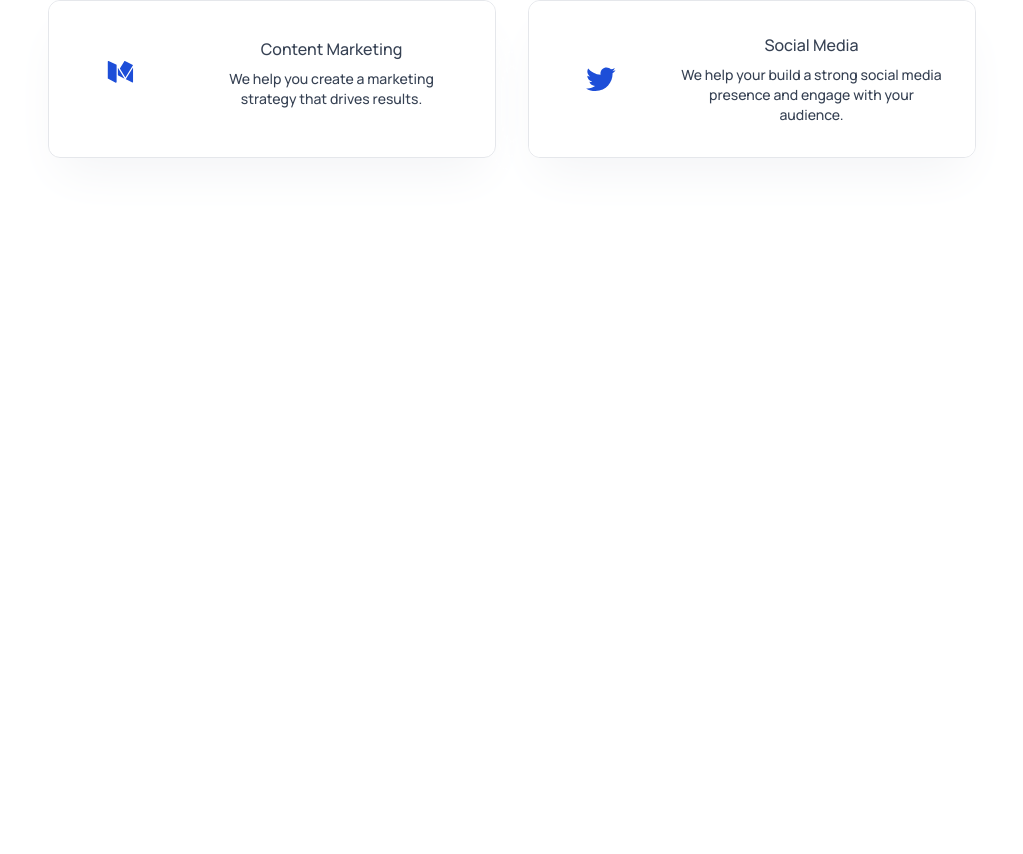
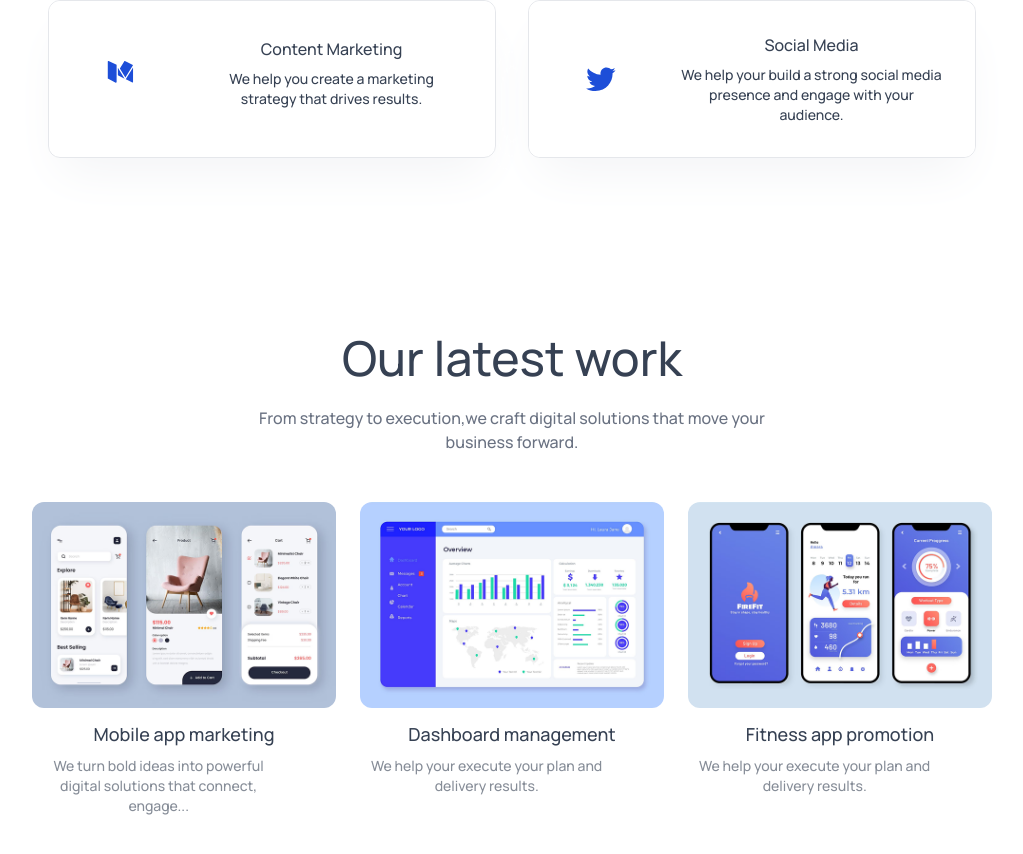
Before and after one commit to krantikumar09/agency.ai-landing-page, a React (Vite) app: page / in a window 1280 px wide. Shown: the part 1688-2542 px from the top of the page, without its empty margins (128-1151 px from the left). Before the commit the page ends 1942 px from the top, so only its background shows below. Built offline with nearby package versions, Linux system fonts and the light colour scheme.

Commit message:
Our Work section completed.

```diff
--- a/src/App.jsx
+++ b/src/App.jsx
@@ -3,6 +3,7 @@
 import Hero from "./components/Hero";
 import TrustedBy from "./components/TrustedBy";
 import Services from "./components/Services";
+import OurWork from "./components/OurWork";
 
 function App() {
   const [theme, setTheme] = useState(
@@ -15,6 +16,7 @@
       <Hero />
       <TrustedBy/>
       <Services/>
+      <OurWork/>
     </div>
   );
 }
--- /dev/null
+++ b/src/components/OurWork.jsx
@@ -0,0 +1,52 @@
+import React from "react";
+import Title from "./Title";
+import assets from "../assets/assets";
+
+const OurWork = () => {
+
+    const workData = [
+        {
+            title: "Mobile app marketing",
+            description: "We turn bold ideas into powerful digital solutions that connect, engage...",
+            image: assets.work_mobile_app
+        },
+        {
+            title: "Dashboard management",
+            description: "We help your execute your plan and delivery results.",
+            image: assets.work_dashboard_management
+        },
+        {
+            title: "Fitness app promotion",
+            description: "We help your execute your plan and delivery results.",
+            image: assets.work_fitness_app
+        },
+    ];
+
+  return (
+    <div
+      id="our-work"
+      className="flex flex-col items-center gap-6 py-20 px-4 sm:px-12 lg:px-24 xl:px-40 text-center w-full overflow-hidden text-gray-700 dark:text-white"
+    >
+      <Title
+        title="Our latest work"
+        desc="From strategy to execution,we craft digital solutions that move your business forward."
+      />
+
+
+        <div className="grid sm:grid-cols-2 lg:grid-cols-3 gap-6 w-full max-w-5xl">
+            {
+                workData.map((work, index) => (
+                    <div key={index} className="hover:scale-102 duration-500 transition-all cursor-pointer">
+                        <img src={work.image} className="w-full rounded-xl" alt="" />
+                        <h3 className="mt-3 mb-2 text-lg font-semibold">{work.title}</h3>
+                        <p className="text-sm opacity-60 w-5/6">{work.description}</p>
+                    </div>
+                ))
+            }
+        </div>
+
+    </div>
+  );
+};
+
+export default OurWork;
```
